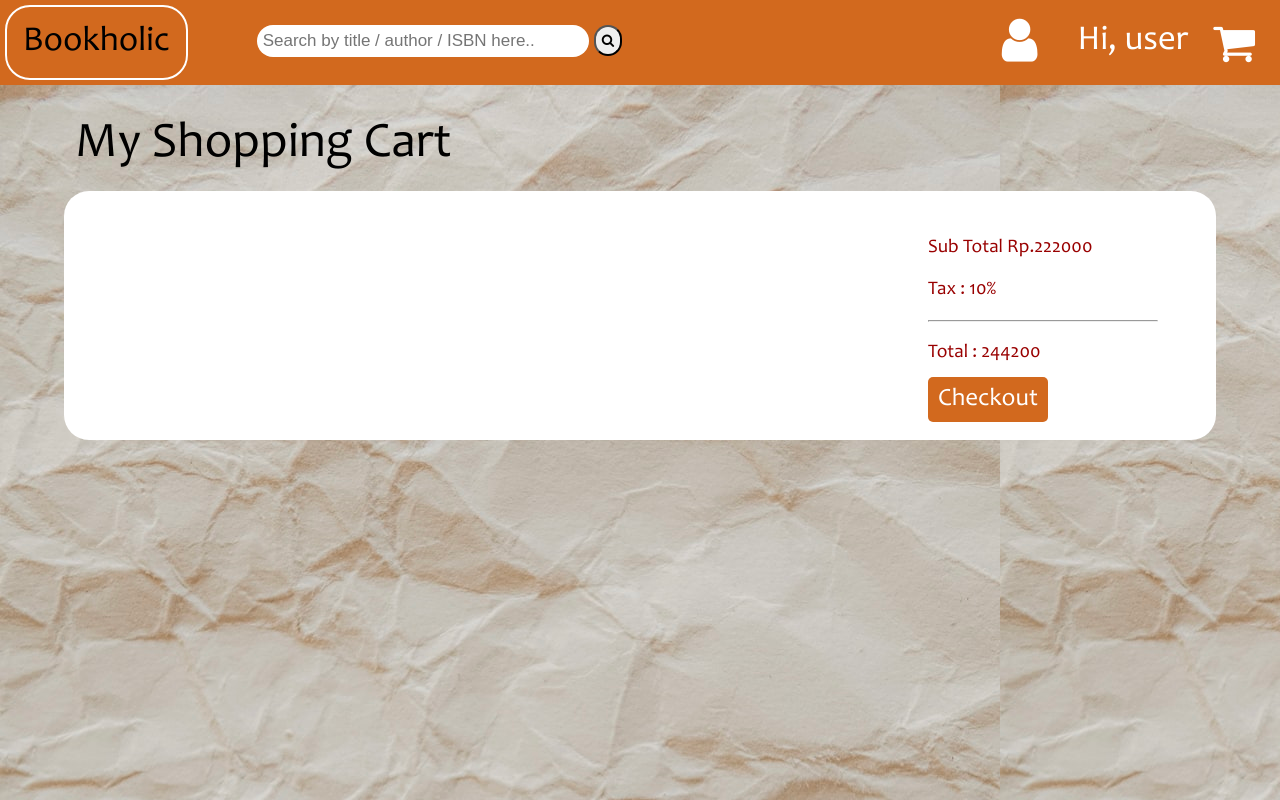
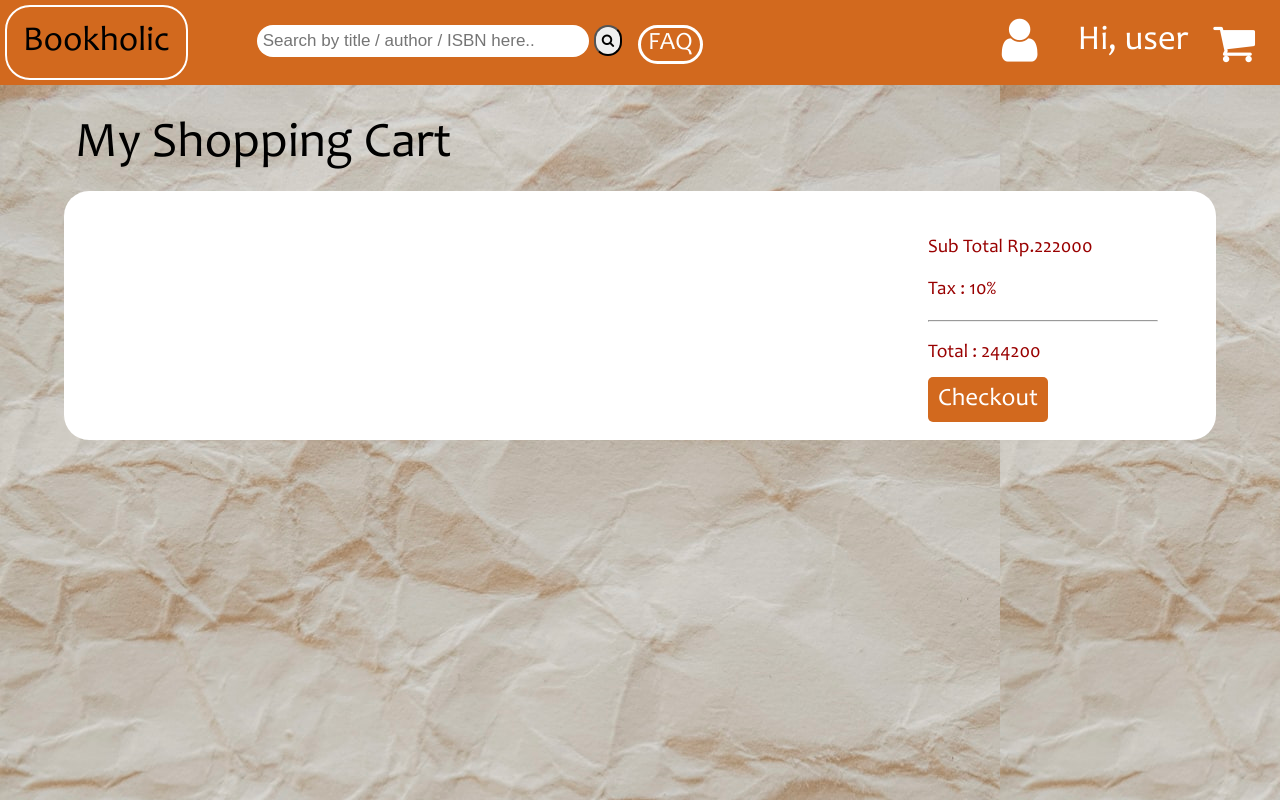
Before and after one commit to putra443/Tubes_IMK, a plain HTML site: page Page/cart.html in a window 1280 px wide. Drawn offline with Linux system fonts and the light colour scheme.

Commit message:
update faq button

```diff
--- a/Page/cart.html
+++ b/Page/cart.html
@@ -13,7 +13,7 @@
             <a href="../Page/katalog.html" id="title">Bookholic</a>
             <input type="text" placeholder="Search by title / author / ISBN here..">
             <button type="submit"><i class="fa fa-search"></i></button>
-
+            <a href="../Page/FAQ.html" id="faq">FAQ</a>
             <a href="../Page/cart.html"><i class="fa fa-shopping-cart cart"></i></a>
             <a href="../Page/profil.html" id="profil">Hi, user</a>
             <a href="../Page/profil.html"><i class="fa fa-user user"></i></a>
--- a/Style/styleDetails.css
+++ b/Style/styleDetails.css
@@ -28,3 +28,17 @@ article {
     border-radius: 10px;
     padding-bottom: 2%;
 }
+
+#faq{
+    float: left;
+    font-size: 25px;
+    margin-top: 25px;
+    text-decoration: none;
+    color: white;
+    border-style: solid;
+    border-radius: 22pt;
+    border-color: white;
+    padding-left: 7px;
+    padding-right: 7px;
+    padding-bottom: 2px;
+}
--- a/Style/styleProfil.css
+++ b/Style/styleProfil.css
@@ -32,3 +32,17 @@
     font-size: 30px;
     padding: 15px;
 }
+
+#faq{
+    float: left;
+    font-size: 25px;
+    margin-top: 25px;
+    text-decoration: none;
+    color: white;
+    border-style: solid;
+    border-radius: 22pt;
+    border-color: white;
+    padding-left: 7px;
+    padding-right: 7px;
+    padding-bottom: 2px;
+}
--- a/Style/stylecart.css
+++ b/Style/stylecart.css
@@ -74,6 +74,19 @@ body{
     color: white;
 }
 
+#faq{
+    float: left;
+    font-size: 25px;
+    margin-top: 25px;
+    text-decoration: none;
+    color: white;
+    border-style: solid;
+    border-radius: 22pt;
+    border-color: white;
+    padding-left: 7px;
+    padding-right: 7px;
+    padding-bottom: 2px;
+}
 #profil{
     float: right;
     font-size: 35px;
--- a/style/stylePaymentInfo.css
+++ b/style/stylePaymentInfo.css
@@ -61,6 +61,19 @@ body {
     color: white;
 }
 
+#faq{
+    float: left;
+    font-size: 25px;
+    margin-top: 25px;
+    text-decoration: none;
+    color: white;
+    border-style: solid;
+    border-radius: 22pt;
+    border-color: white;
+    padding-left: 7px;
+    padding-right: 7px;
+    padding-bottom: 2px;
+}
 #profil {
     float: right;
     font-size: 35px;
```
Also changed, not shown: Page/Payment Info.html (+1 -1 lines), Page/detailsBuku.html (+1 -1 lines), Page/profil.html (+1 -1 lines).
